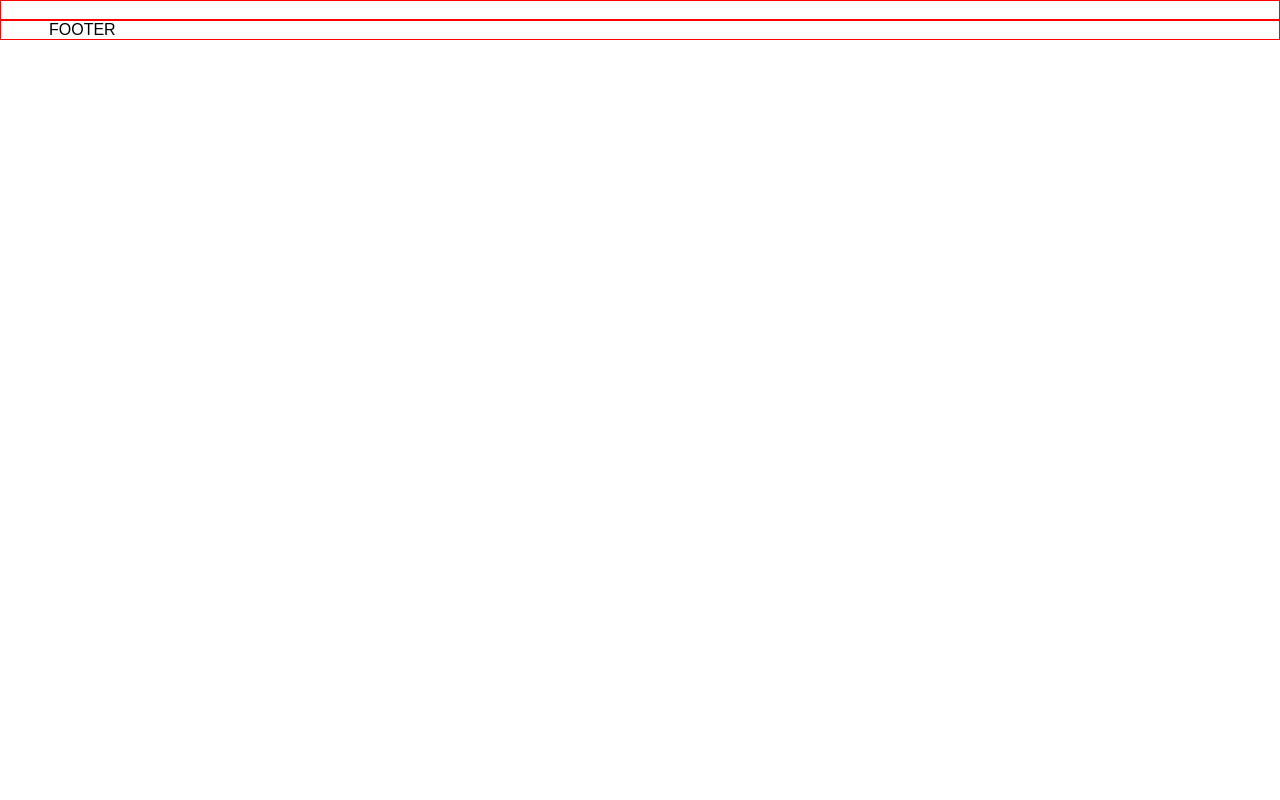
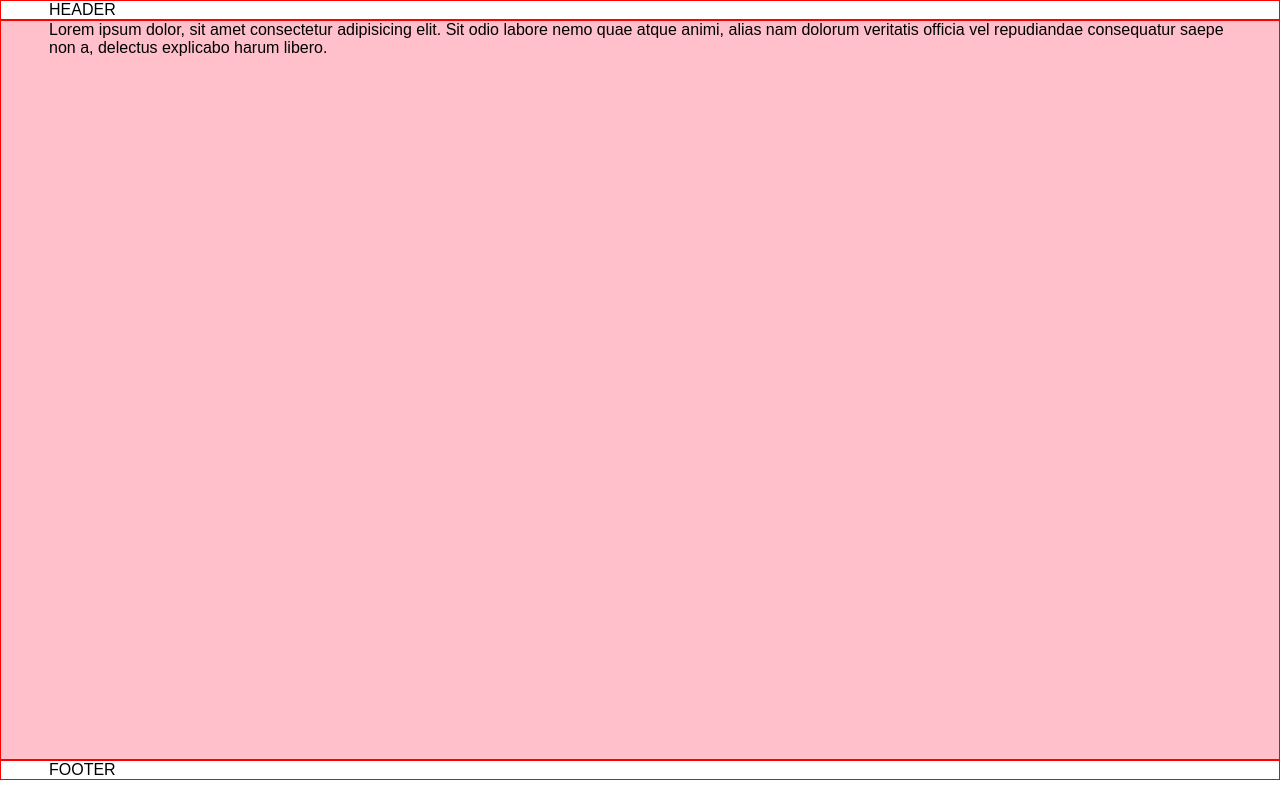
Before and after one commit to spacehaz/project-1, a plain HTML site: page index.html in a window 1280 px wide. Drawn offline with Linux system fonts and the light colour scheme.

Commit message:
added cover styles and layout

```diff
--- a/index.html
+++ b/index.html
@@ -10,10 +10,14 @@
 <body>
   <header class="header container container_type_regular">
     <div class="header__logo-container">
-      <img src="" alt="" class="header__logo">
+      HEADER
     </div>
   </header>
-  <main class="content"></main>
+  <main class="content">
+    <div class="cover container container_type_cover">
+      Lorem ipsum dolor, sit amet consectetur adipisicing elit. Sit odio labore nemo quae atque animi, alias nam dolorum veritatis officia vel repudiandae consequatur saepe non a, delectus explicabo harum libero.
+    </div>
+  </main>
   <footer class="footer container container_type_regular">
     FOOTER
 
--- a/styles.css
+++ b/styles.css
@@ -33,10 +33,27 @@ body {
   padding: 0 48px;
 }
 
+.container_type_cover {
+  padding: 0 48px;
+}
+
+.cover {
+  min-height: 740px;
+  background: pink;
+}
+
+@media (max-width: 1024px) {
+  .container_type_cover {
+    padding: 0;
+  }
+
+}
+
 @media (max-width: 1023px) {
   .container_type_regular {
     padding: 0 24px;
   }
+
 }
 
 @media (max-width: 767px) {
```
